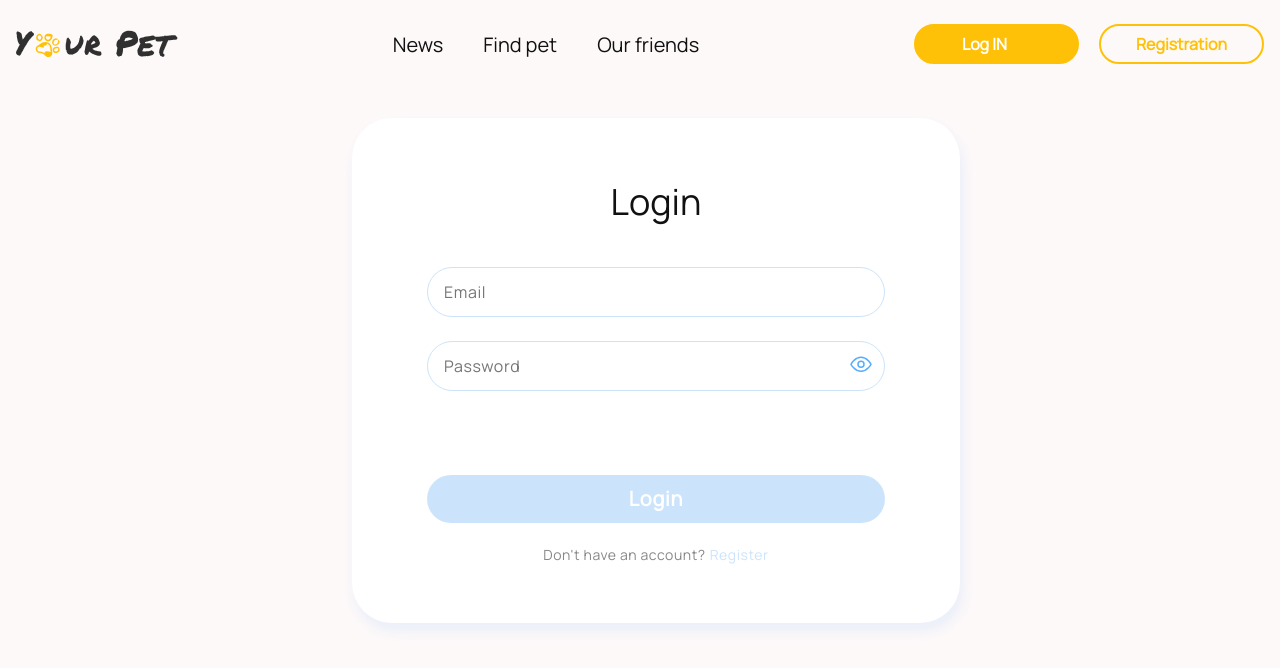
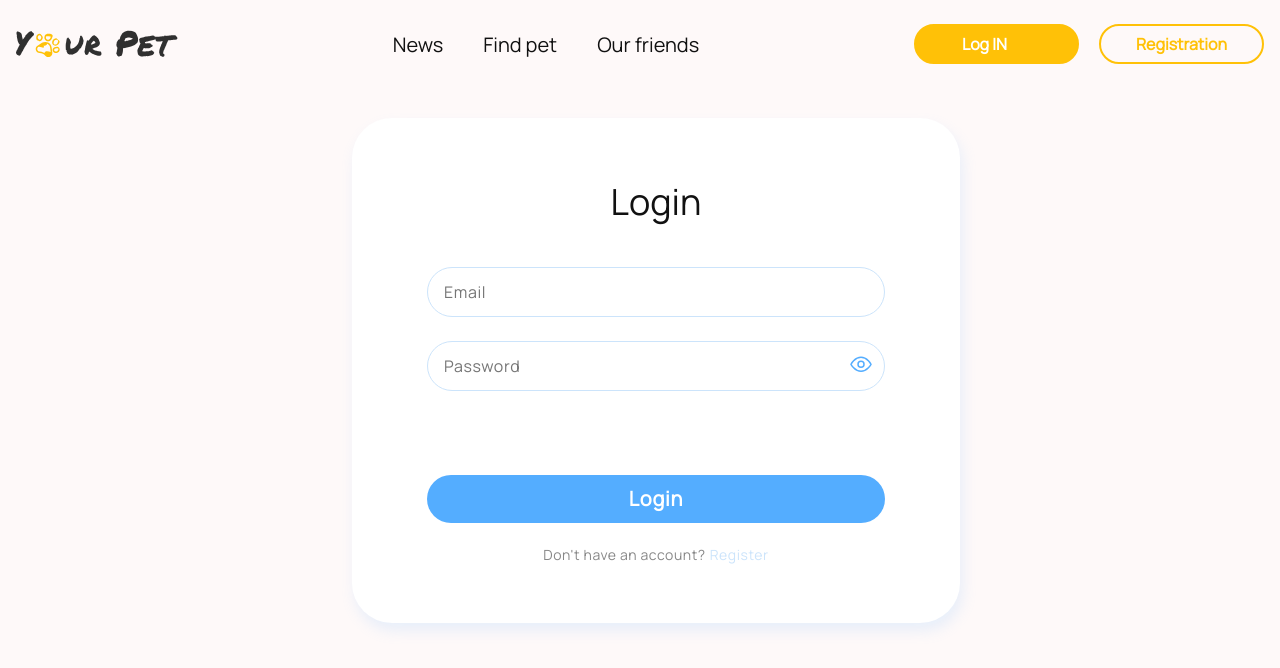
Before and after one commit to VKoshovec/gr05-yourpet-frontend, a React (Create React App) app: page /login in a window 1280 px wide. Shown: the top 668 px of the page. Built offline with nearby package versions, Linux system fonts and the light colour scheme; some icons are missing.

Commit message:
fixed btn

```diff
--- a/src/components/buttons/MainButton.module.scss
+++ b/src/components/buttons/MainButton.module.scss
@@ -1,4 +1,4 @@
-@import "./src/styles/mixins/media";
+@import './src/styles/mixins/media';
 
 .main__button {
   display: inline-flex;
@@ -18,12 +18,10 @@
   border: none;
   border-radius: 40px;
   color: var(--white);
-  background-color: var(--bluelinks);
+  background: var(--bluelinksActive);
   cursor: pointer;
-  transition: background-color 300ms cubic-bezier(0, 0, 0.2, 1),
-  color 300ms cubic-bezier(0, 0, 0.2, 1);
+  transition: all 300ms cubic-bezier(0.47, 0, 0.745, 0.715);
 }
 .main__button:hover {
-    color: var(--bluelinks);
-    background-color: rgba(140, 200, 253, 0.44);;
-  }
+  background: var(--gradientBtn);
+}
```
